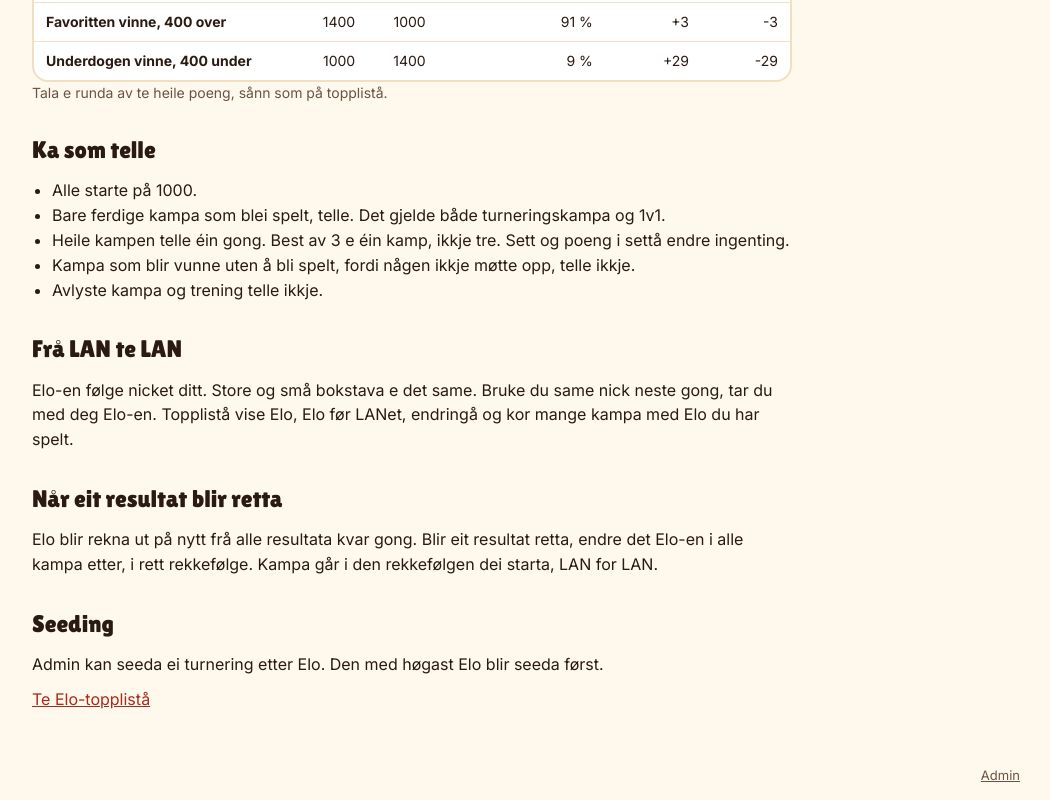
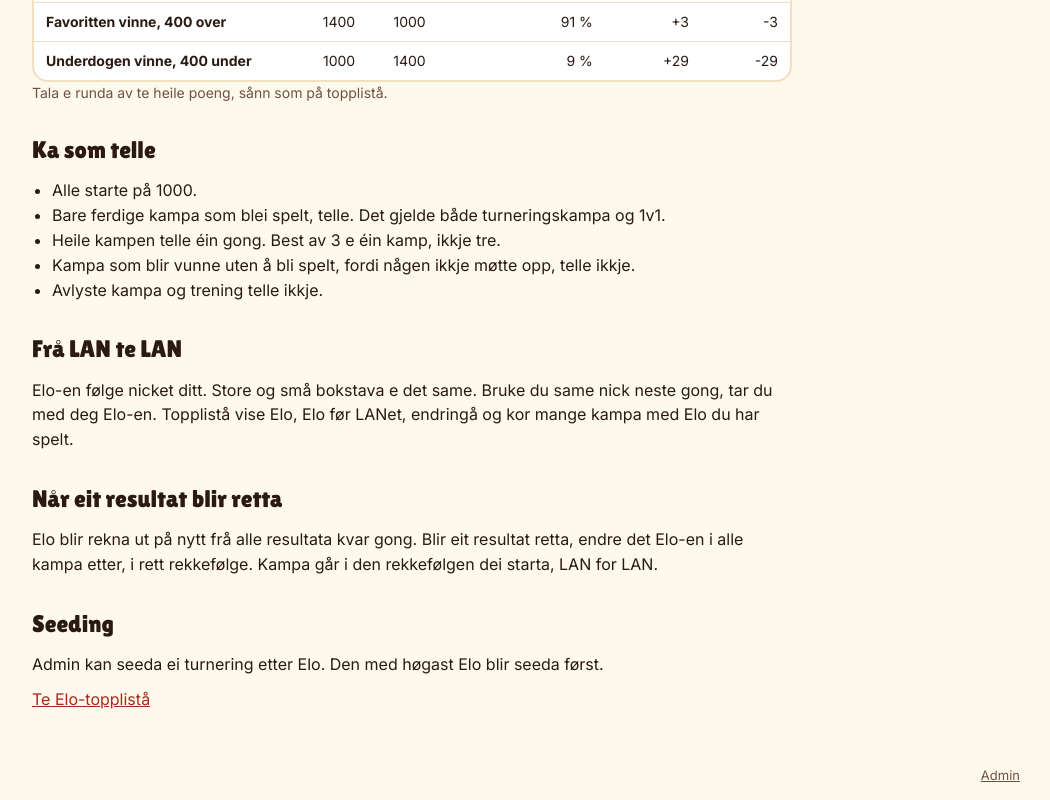
Before and after one commit to sondresjolyst/blobby-volley-tournament, a Next.js app: page /elo in a window 1280 px wide. Shown: the part 982-1782 px from the top of the page, without its empty margins (228-1278 px from the left). Built offline with nearby package versions, Linux system fonts and the light colour scheme; no server answers; the database is empty.

Commit message:
fix: drop the line about sets from the Elo page

```diff
--- a/src/app/elo/page.tsx
+++ b/src/app/elo/page.tsx
@@ -99,7 +99,7 @@ export default async function EloPage() {
                     <ul className={styles.plainList}>
                         <li>Alle starte på {ELO_START}.</li>
                         <li>Bare ferdige kampa som blei spelt, telle. Det gjelde både turneringskampa og 1v1.</li>
-                        <li>Heile kampen telle éin gong. Best av 3 e éin kamp, ikkje tre. Sett og poeng i settå endre ingenting.</li>
+                        <li>Heile kampen telle éin gong. Best av 3 e éin kamp, ikkje tre.</li>
                         <li>Kampa som blir vunne uten å bli spelt, fordi någen ikkje møtte opp, telle ikkje.</li>
                         <li>Avlyste kampa og trening telle ikkje.</li>
                     </ul>
```
